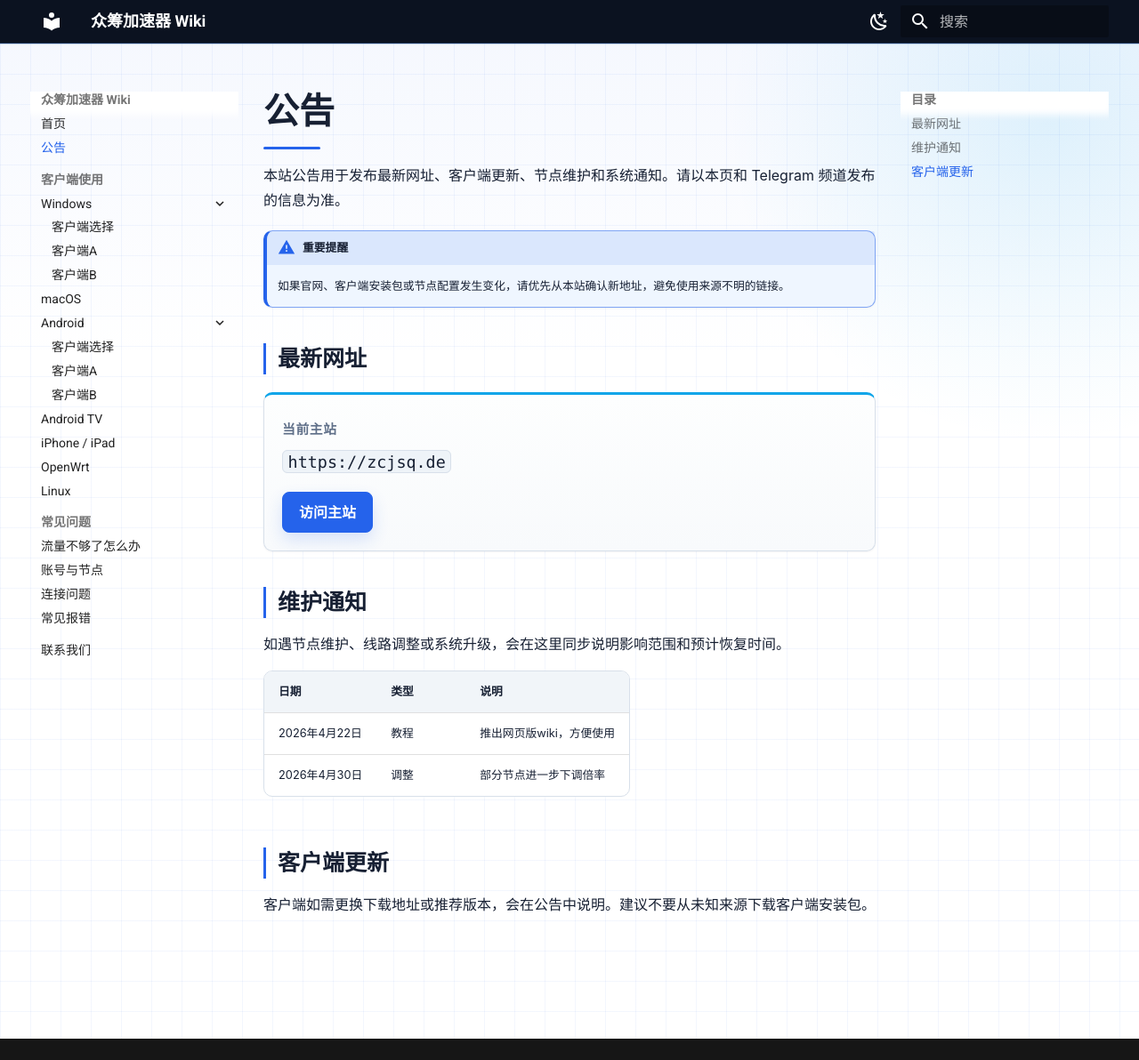
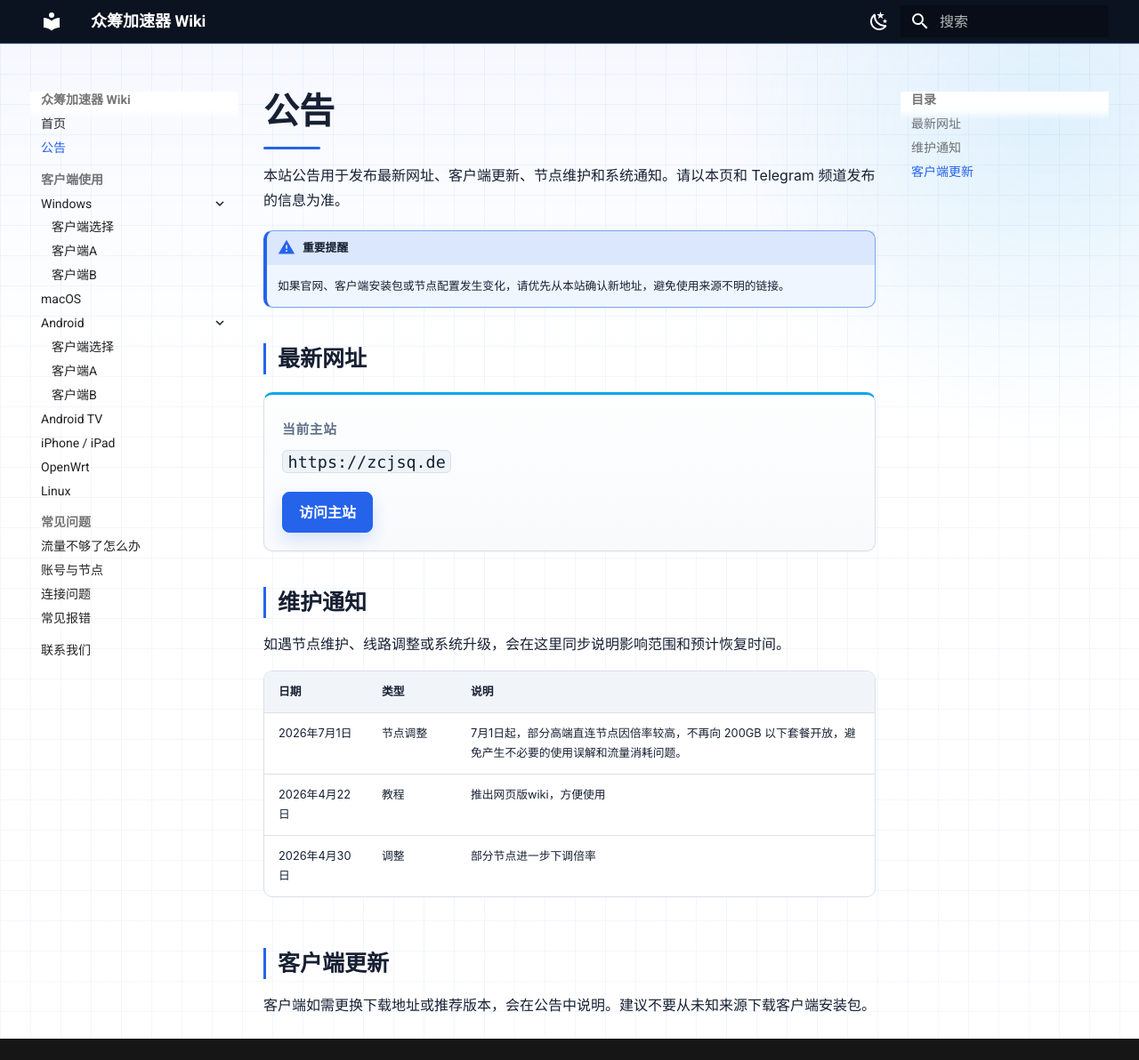
Before and after one commit to Netflixxp/airport-wiki, an MkDocs documentation site: the page built from docs/notice.md, in a window 1280 px wide and 1192 px high. Shown: the whole window at 89% size. Built offline with MkDocs 1.6.1 and Material for MkDocs 9.7.7, drawn with Linux system fonts in a browser that asks for light colours.

Commit message:
Add July node access notice

```diff
--- a/docs/notice.md
+++ b/docs/notice.md
@@ -21,6 +21,7 @@
 
 | 日期 | 类型 | 说明 |
 | --- | --- | --- |
+| 2026年7月1日 | 节点调整 | 7月1日起，部分高端直连节点因倍率较高，不再向 200GB 以下套餐开放，避免产生不必要的使用误解和流量消耗问题。 |
 | 2026年4月22日 | 教程 | 推出网页版wiki，方便使用 |
 | 2026年4月30日 | 调整 | 部分节点进一步下调倍率 |
 
```
